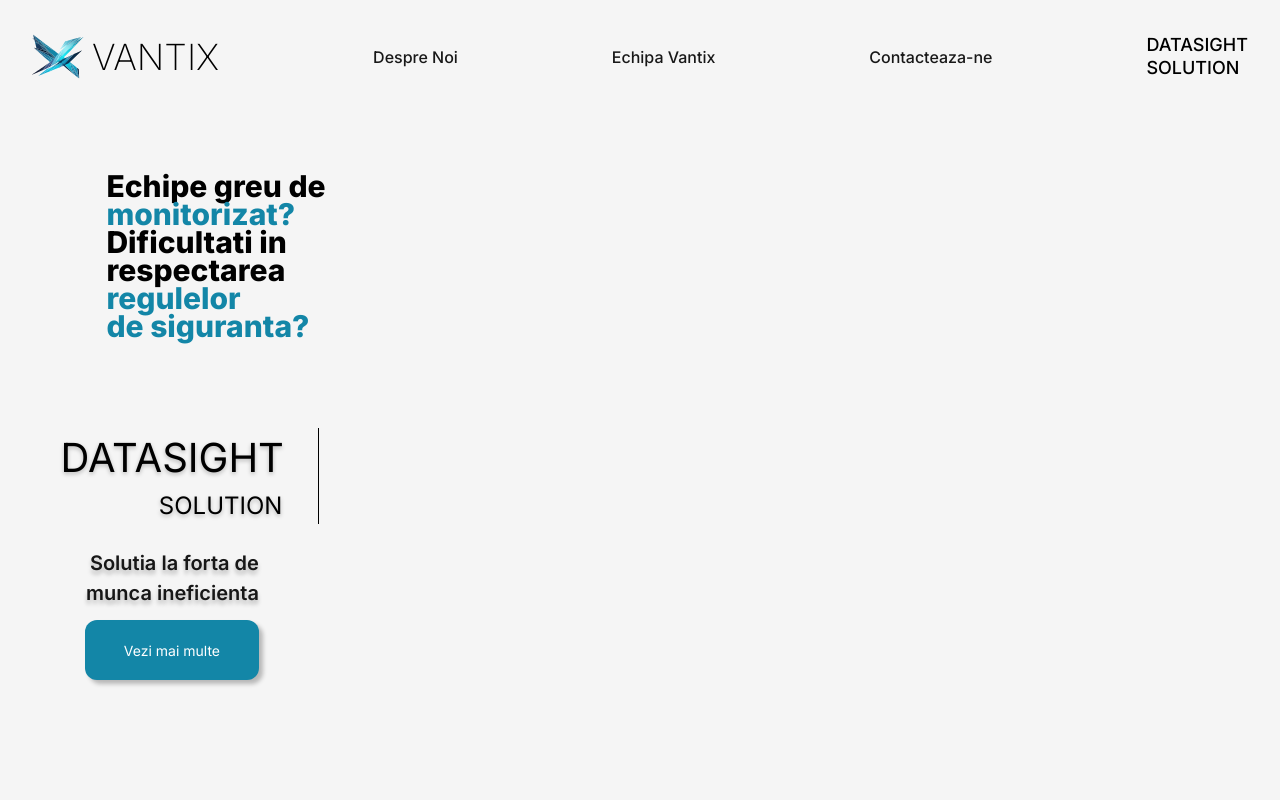
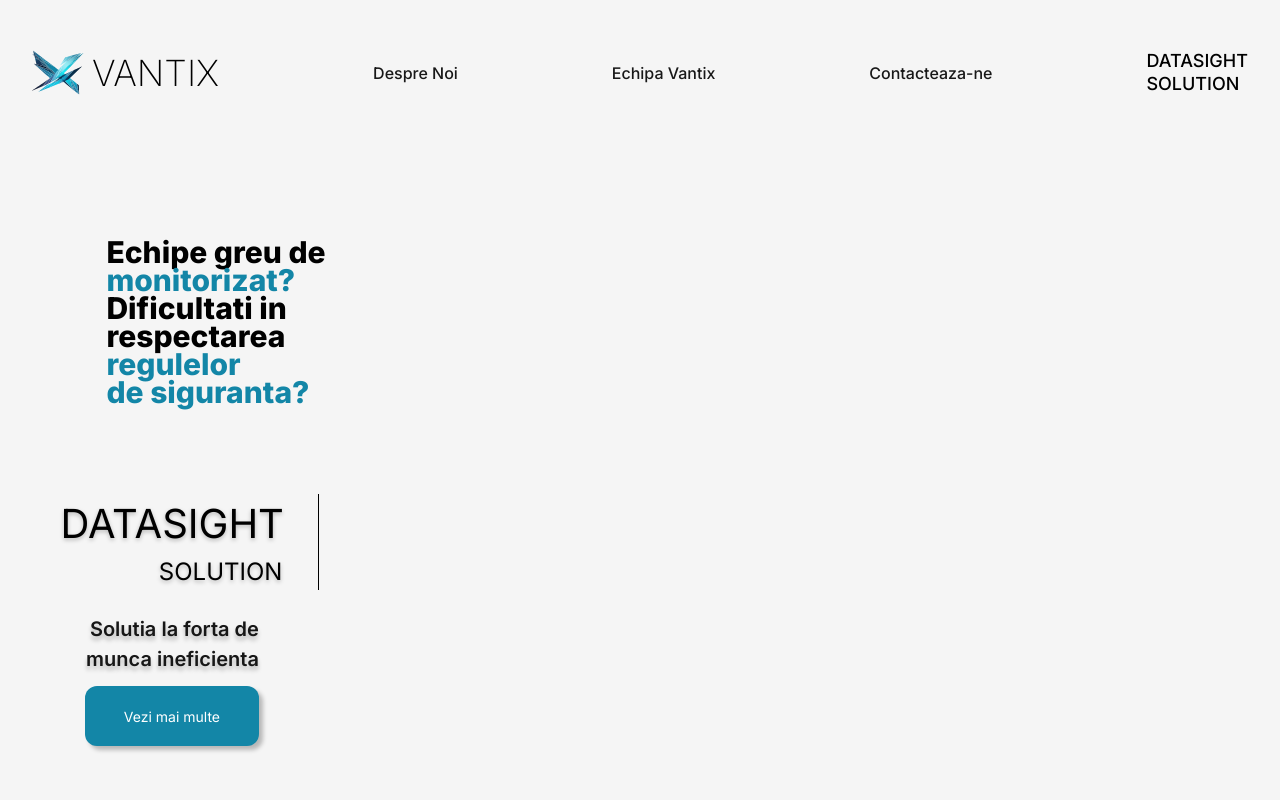
Before and after one commit to dvdrb/vantix-website, a Next.js app: page / in a window 1280 px wide. Shown: the top 800 px of the page. Built offline with nearby package versions, Linux system fonts and the light colour scheme.

Commit message:
Fixed header

```diff
--- a/src/app/components/contact-section.tsx
+++ b/src/app/components/contact-section.tsx
@@ -10,19 +10,19 @@
     >
       <div className="w-full max-w-5xl">
         {/* Logo and Title */}
-        <div className="flex items-center justify-center gap-6 mb-6">
+        <div className="flex items-center justify-center gap-6 mb-4">
           <h3 className="text-2xl text-black font-extralight">VANTIX</h3>
           <Image src={vantixLogo} alt="Vantix logo" width={35} height={30} />
         </div>
 
-        <h4 className="text-2xl leading-normal text-black text-center mt-0 mb-20 font-normal text-black">
+        <h4 className="text-2xl leading-normal text-black text-center mt-0 mb-10 font-normal text-black">
           Solicită un demo:
         </h4>
 
         <div className="flex items-center justify-center flex-col md:flex-row gap-0">
           {/* Form Section */}
           <form className="flex-1 flex flex-col max-w-[350px] gap-12 lg:pr-16">
-            <div className="relative pt-4">
+            <div className="relative pt-4 min-w-[300px]">
               <input
                 type="text"
                 id="fullName"
@@ -42,7 +42,7 @@
               </label>
             </div>
 
-            <div className="relative pt-4">
+            <div className="relative pt-4 min-w-[300px]">
               <input
                 type="email"
                 id="email"
@@ -62,7 +62,7 @@
               </label>
             </div>
 
-            <div className="relative pt-4">
+            <div className="relative pt-4 min-w-[300px]">
               <input
                 type="tel"
                 id="phone"
@@ -81,7 +81,7 @@
               </label>
             </div>
 
-            <div className="relative pt-4">
+            <div className="relative pt-4 min-w-[300px]">
               <textarea
                 id="message"
                 name="message"
@@ -99,7 +99,7 @@
               </label>
             </div>
 
-            <div className="relative pt-4">
+            <div className="relative pt-4 min-w-[300px]">
               <input
                 type="text"
                 id="company"
@@ -126,8 +126,8 @@
             </button>
           </form>
           {/* Contact Info Section */}
-          <div className="flex flex-col border-t md:border-0 border-black justify-center mt-12 lg:mt-0 lg:pl-4">
-            <div className="space-y-4 md:border-l border-black pl-4">
+          <div className="flex flex-col w-full border-t md:border-0 border-black justify-center mt-12 lg:mt-0 lg:pl-4">
+            <div className="space-y-4 md:border-l border-black lg:pl-4">
               <div>
                 <p className="md:text-xl text-base mb-0 font-normal">Email:</p>
                 <a
--- a/src/app/components/header.tsx
+++ b/src/app/components/header.tsx
@@ -1,13 +1,22 @@
 "use client";
 
 import Image from "next/image";
-import { MouseEvent, useCallback, useEffect, useState } from "react";
+import {
+  MouseEvent,
+  useCallback,
+  useEffect,
+  useRef,
+  useState,
+} from "react";
 import Logo from "../../assets/photos/vantix-logo.svg";
 import { smoothScrollTo } from "../utils/smooth-scroll";
 
 export default function Header() {
   const [mobileMenuOpen, setMobileMenuOpen] = useState(false);
   const [hasScrolled, setHasScrolled] = useState(false);
+  const headerRef = useRef<HTMLElement | null>(null);
+  const barRef = useRef<HTMLDivElement | null>(null);
+  const [spacerHeight, setSpacerHeight] = useState(0);
 
   const handleNavClick = useCallback(
     (e: MouseEvent<HTMLAnchorElement>, id: string) => {
@@ -27,14 +36,29 @@
     return () => window.removeEventListener("scroll", onScroll);
   }, []);
 
+  // Keep spacer in sync with header's visible bar height (not dropdown)
+  useEffect(() => {
+    const updateSpacer = () => {
+      const el = barRef.current;
+      if (el) setSpacerHeight(el.offsetHeight);
+    };
+    updateSpacer();
+    window.addEventListener("resize", updateSpacer);
+    // Recalculate when menu toggles since layout can slightly change
+    return () => window.removeEventListener("resize", updateSpacer);
+  }, [mobileMenuOpen]);
+
   return (
     <>
       <header
-        className={`fixed top-0 left-0 right-0 z-50 transition-colors duration-300 ${
-          hasScrolled ? "backdrop-blur-md shadow-sm" : ""
+        ref={headerRef}
+        className={`sticky md:fixed top-0 left-0 right-0 z-50 w-full transition-colors duration-300 bg-[rgba(245,245,245,0.9)] ${
+          hasScrolled ? "md:backdrop-blur-md shadow-sm border-b border-gray-200/60" : ""
         }`}
       >
-        <nav className="hidden lg:block max-w-7xl mx-auto px-6 lg:px-8 ">
+        {/* Header bar (measured for spacer) */}
+        <div ref={barRef}>
+        <nav className="hidden lg:block max-w-7xl mx-auto px-6 lg:px-8 py-4">
           <div className="flex justify-between items-center">
             <div className="flex items-center space-x-2">
               <Image src={Logo} alt="Vantix logo" width={52} height={45} />
@@ -107,6 +131,8 @@
           </button>
         </div>
 
+        </div>
+
         {/* Modern Mobile Menu Dropdown */}
         <div
           className={`md:hidden overflow-hidden transition-all duration-500 ease-out ${
@@ -153,8 +179,8 @@
         </div>
       </header>
 
-      {/* Spacer to prevent content from going under fixed header */}
-      <div className="h-20"></div>
+      {/* Spacer only for desktop where header is fixed */}
+      <div className="hidden md:block" style={{ height: spacerHeight }} />
     </>
   );
 }
```
